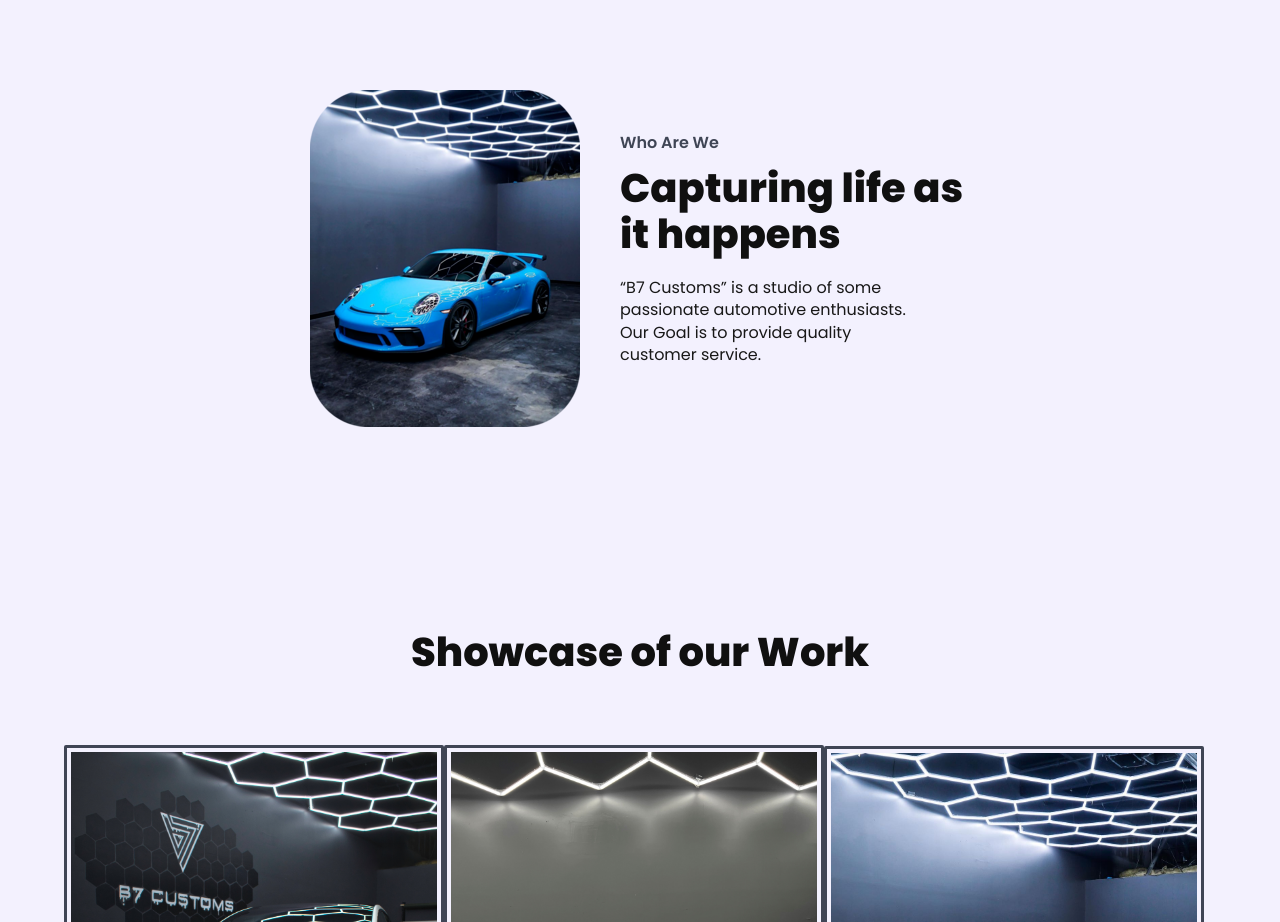
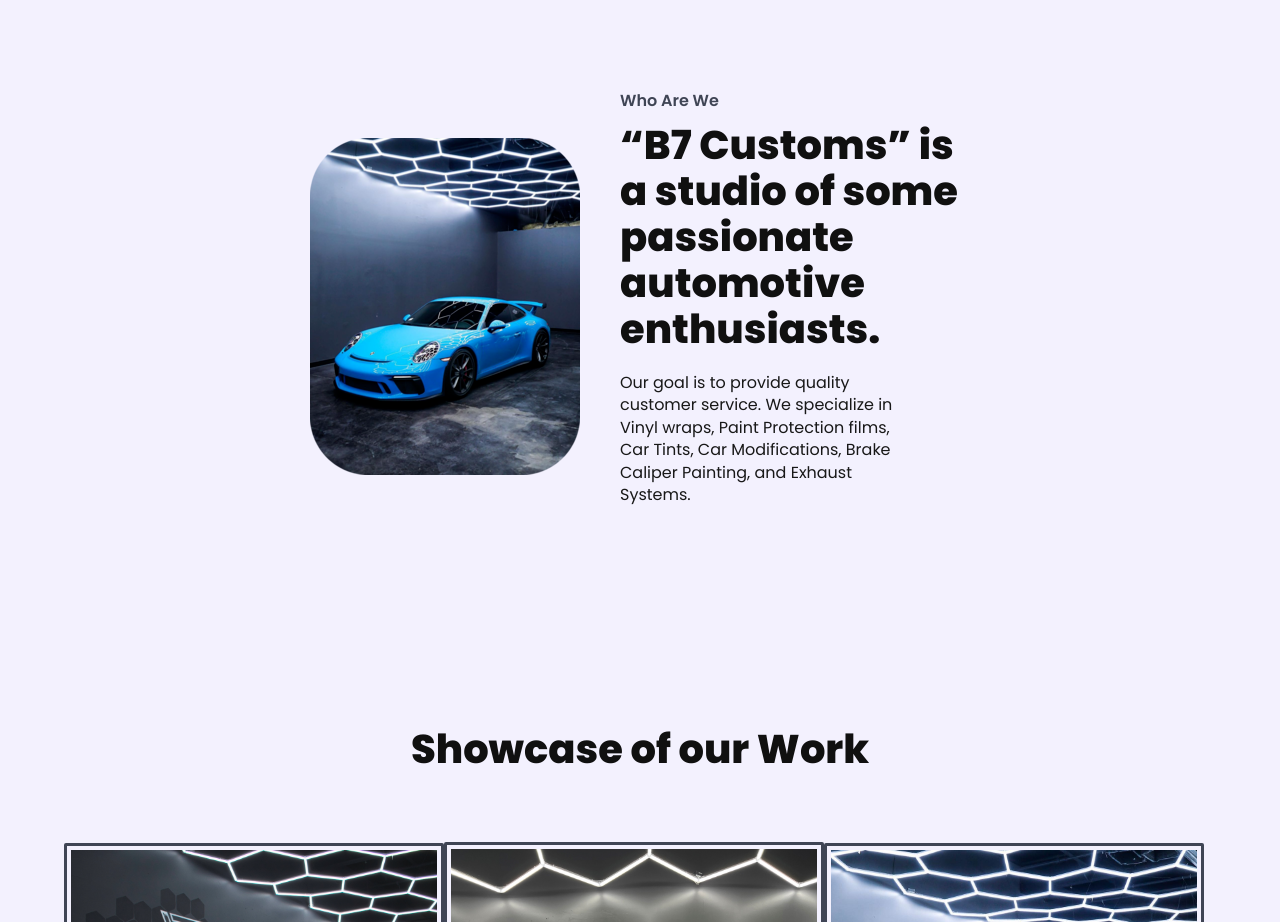
Before and after one commit to loayei/B7Customs, a React (Create React App) app: page / in a window 1280 px wide. Shown: the part 1460-2382 px from the top of the page. Built offline with nearby package versions, Linux system fonts and the light colour scheme.

Commit message:
about section

```diff
--- a/src/components/AboutSection.js
+++ b/src/components/AboutSection.js
@@ -51,11 +51,11 @@
               Who are we
             </ParagraphText>
             <SectionTitle className="about__title">
-              Capturing life as it happens
+            “B7 Customs” is a studio of some passionate automotive enthusiasts.
             </SectionTitle>
             <ParagraphText className="about__desc">
-              “B7 Customs” is a studio of some passionate automotive
-              enthusiasts. Our Goal is to provide quality customer service.
+            Our goal is to provide quality customer service. We specialize in Vinyl wraps,
+            Paint Protection films, Car Tints, Car Modifications, Brake Caliper Painting, and Exhaust Systems.
             </ParagraphText>
           </div>
         </div>
```
